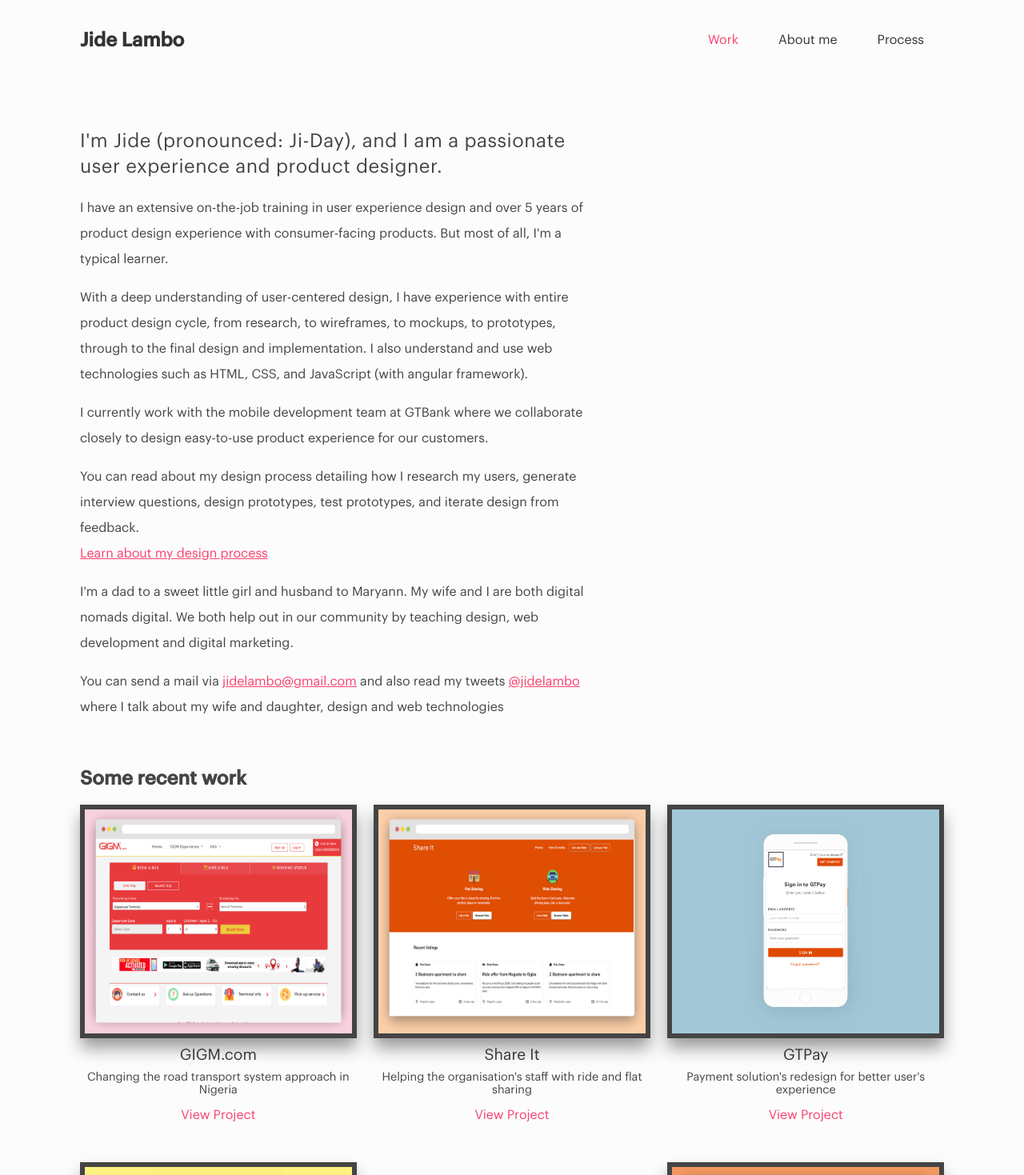
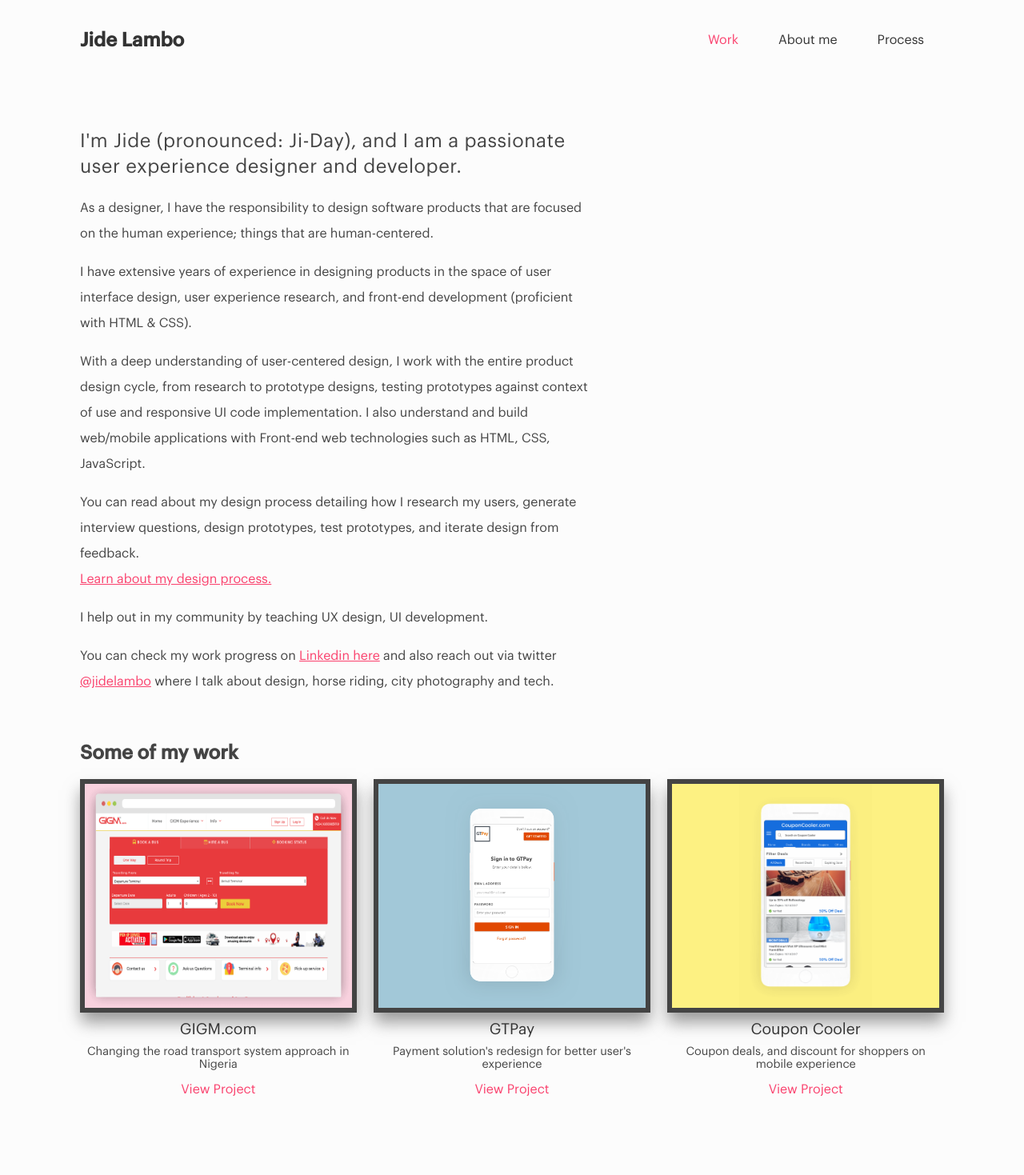
Before and after one commit to JideLambo/portfolio, an Angular app: page / in a window 1280 px wide. Shown: the top 1469 px of the page at 80% size. Built offline with nearby package versions, Linux system fonts and the light colour scheme.

Commit message:
Edit on portfolio

```diff
--- a/src/app/components/home-briefs/home-briefs.component.html
+++ b/src/app/components/home-briefs/home-briefs.component.html
@@ -1,20 +1,22 @@
 <section class="brief-wrap">
-    <h2>I'm Jide (pronounced: Ji-Day), and I am a passionate user experience and product designer.</h2>
+    <h2>I'm Jide (pronounced: Ji-Day), and I am a passionate user experience designer and developer.</h2>
     <article class="brief-desc">
 
-      <p>I have an extensive on-the-job training in user experience design and over 5 years of product design experience with consumer-facing products. But most of all, I'm a typical learner.</p>
-      <p>With a deep understanding of user-centered design, I have experience with entire product design cycle, from research, to wireframes, to mockups,
-        to prototypes, through to the final design and implementation. I also understand and use web technologies such as HTML, CSS, and JavaScript (with angular framework).
+      <p>As a designer, I have the responsibility to design software
+        products that are focused on the human experience; things that are human-centered.</p>
+      <p>I have extensive years of experience in designing products in the space of user interface design,
+        user experience research, and front-end development (proficient with HTML & CSS).
       </p>
-
-      <p>I currently work with the mobile development team at GTBank where we collaborate closely to design easy-to-use product experience for our customers.</p>
+      <p>With a deep understanding of user-centered design, I work with the entire product design cycle,
+        from research to prototype designs, testing prototypes against context of use and responsive UI code
+        implementation. I also understand and build web/mobile applications with Front-end web technologies
+        such as HTML, CSS, JavaScript.</p>
 
       <p class="no-margin">You can read about my design process detailing how I research my users, generate interview questions, design prototypes, test prototypes, and iterate design from feedback.</p>
-      <a routerLink="/design-process">Learn about my design process</a>
-      <p>I'm a dad to a sweet little girl and husband to Maryann. My wife and I are both digital nomads digital. We both help out in our community by teaching design,
-        web development and digital marketing. </p>
-      <p>You can send a mail via <a href="mailto:jidelambo@gmail.com">jidelambo@gmail.com</a> and also read my tweets <a href="http://twitter.com/jidelambo" target="_blank">@jidelambo</a>
-        where I talk about my wife and daughter, design and web technologies</p>
+      <a routerLink="/design-process">Learn about my design process.</a>
+      <p>I help out in my community by teaching UX design, UI development.</p>
+      <p>You can check my work progress on <a href="https://www.linkedin.com/in/jidelambo/" target="_blank">Linkedin here</a> and also reach out via twitter <a href="http://twitter.com/jidelambo" target="_blank">@jidelambo</a>
+        where I talk about design, horse riding, city photography and tech.</p>
 
     </article>
   </section>
--- a/src/app/components/recent-work/recent-work.component.html
+++ b/src/app/components/recent-work/recent-work.component.html
@@ -1,5 +1,5 @@
 <div class="content-thumbnails">
-  <h2>Some recent work</h2>
+  <h2>Some of my work</h2>
 
   <div class="thumbs-wrap">
     <div class="recent-work-wrap" *ngFor="let work of works">
--- a/src/app/components/recent-work/recent-work.component.ts
+++ b/src/app/components/recent-work/recent-work.component.ts
@@ -13,11 +13,6 @@ export class RecentWorkComponent implements OnInit {
     desc: 'Changing the road transport system approach in Nigeria',
     img: 'gigm-web.png',
     color: 'rgb(250, 211, 224)' },
-    { url: 'shareit',
-    name: 'Share It',
-    desc: 'Helping the organisation\'s staff with ride and flat sharing',
-    img: 'shareit-web.png',
-    color: '#fbcfa9' },
     { url: 'gtpay',
     name: 'GTPay',
     desc: 'Payment solution\'s redesign for better user\'s experience',
@@ -28,11 +23,6 @@ export class RecentWorkComponent implements OnInit {
     desc: 'Coupon deals, and discount for shoppers on mobile experience',
     img: 'couponcooler.png',
     color: '#fdf182' },
-    { url: 'microfinance',
-    name: 'Micro-Finance Bank',
-    desc: 'Designing a banking platform to enable people apply for Loans easily',
-    img: 'MFBank.png',
-    color: '#f49961' }
   ];
 
   constructor() { }
--- a/src/app/pages/about/about.component.html
+++ b/src/app/pages/about/about.component.html
@@ -1,13 +1,14 @@
 <div class="container">
   <section class="about-wrap">
-    <h2>Hi, I'm Jide.</h2>
+    <h2>Hi again, 🙂</h2>
 
     <article class="about-desc">
-      <p>I’m a Lagos-based user experience &amp; user-interface designer working on productivity applications at GTBank. My professional journey started as I nurtured my creative side through graphic and user experience design, and later on became proficient in user interface development.</p>
+      <p>I’m a Helsinki-based user experience &amp; user-interface designer. My professional journey started as I nurtured my creative side through graphic design, and later on became proficient in prototype design, user interface development, and recently service design.</p>
       <p>My passion as a user experience (UX) designer is derived from the deep interest in how people connect with services, and products - and a passion for cultures, fuelled by years of reading books by foreign authors.</p>
-      <p>I’ve collaborated with awesome friends to design products for the road travel industry in Africa, SaaS products and fintech applications. I focus on solving problems and creating coherent, clean and simple experiences across the devices I design for. The user is always at the center of my process. </p>
-      <p>In addition to my day job, I spend time teaching how to code with HTML and CSS. When not working, I enjoy spending time with my family, my wife Maryann, a digital marketer, and my daughter.</p>
-      <p>I also enjoy extending my ability to develop more effective web solutions and mobile apps with HTML5, SCSS, Javascript. With an interest in building, I can code with Angular and Typescript. I also build hybrid mobile apps with Ionic frameworks. To see some of my accomplishments among other details, <a href="/assets/img/resume/jide-lambo-resume.pdf" target="_blank">download my resume.</a></p>
+      <p>I’ve collaborated with awesome people to design products for the road travel industry in Africa, SaaS products, fintech applications, user-generated content business, and most recently products around cloud services.
+        I focus on solving problems and creating coherent, clean and simple experiences across the devices I design for. The user is always at the center of my process. </p>
+      <p>In addition to my day job, I spend time teaching how to code with HTML and CSS. When I'm not working, I enjoy taking city photographs, and horse back riding.</p>
+      <p>I extend my ability to develop more effective web and mobile apps with HTML5, SCSS, Javascript.</p>
 
     </article>
   </section>
--- a/src/app/pages/design-process/design-process.component.html
+++ b/src/app/pages/design-process/design-process.component.html
@@ -7,27 +7,27 @@
     <div class="desc-more">
       <h2 class="desc-title-sm">Design Research</h2>
       <p>
-          I identify my users by finding out who, what, where, when and how they work in relation to the project’s experience. It gives me an insight into people. Using a stakeholder map, I describe relationships between the stakeholders. I generate quite a number of interview questions for my users, summarise the similarities and differences between the people interviewed from the response to my questions.
+          I identify my users by finding out who, what, where, when and how they are in relation to the product or service. It gives me an insight into the problems we're trying to solve. I generate quite a number of interview questions for my users, and learn from the response.
       </p>
     </div>
 
     <div class="desc-more">
       <h2 class="desc-title-sm">Generate Ideas</h2>
       <p>
-          In this phase, I come up with ideas to create meaningful and accessible experiences.</p>
+          After identifying these problems, I come up with ideas to create meaningful discussions with the team.</p>
     </div>
 
     <div class="desc-more">
       <h2 class="desc-title-sm">Define all ideas</h2>
       <p>
-          In this phase, I make sense of all the data collected. I organise them and form them into insights that will drive ideation to help create usable and accessible experience that I will design.</p>
+          In this phase, I make sense of all the ideas collected by using the post-it approach. This helps the team make decisions on which idea solves our user's problems.</p>
     </div>
 
     <div class="desc-more">
       <h2 class="desc-title-sm">Prototyping</h2>
       <p>
-          Wireframes are designed and I can demonstrate the idea to colleagues, and users. This phase helps me to answer specific questions, and get feedback from people. By testing them with people, it helps me gain much insight into how the ideas work, what works, what doesn’t work, and what I need to improve upon.</p>
-          <p>I also get to prototype using HTML, CSS, and JavaScript.</p>
+          Wireframes are designed and I can demonstrate the idea to colleagues, stackholders and a user-group. This phase helps me to answer specific questions, and get feedback from people. By testing them with users, it helps me gain much insight into what works, what doesn’t work, and what I need to improve upon.</p>
+          <p>I also get to develop the user interface using HTML, CSS, and JavaScript.</p>
     </div>
 
   </article>
```
